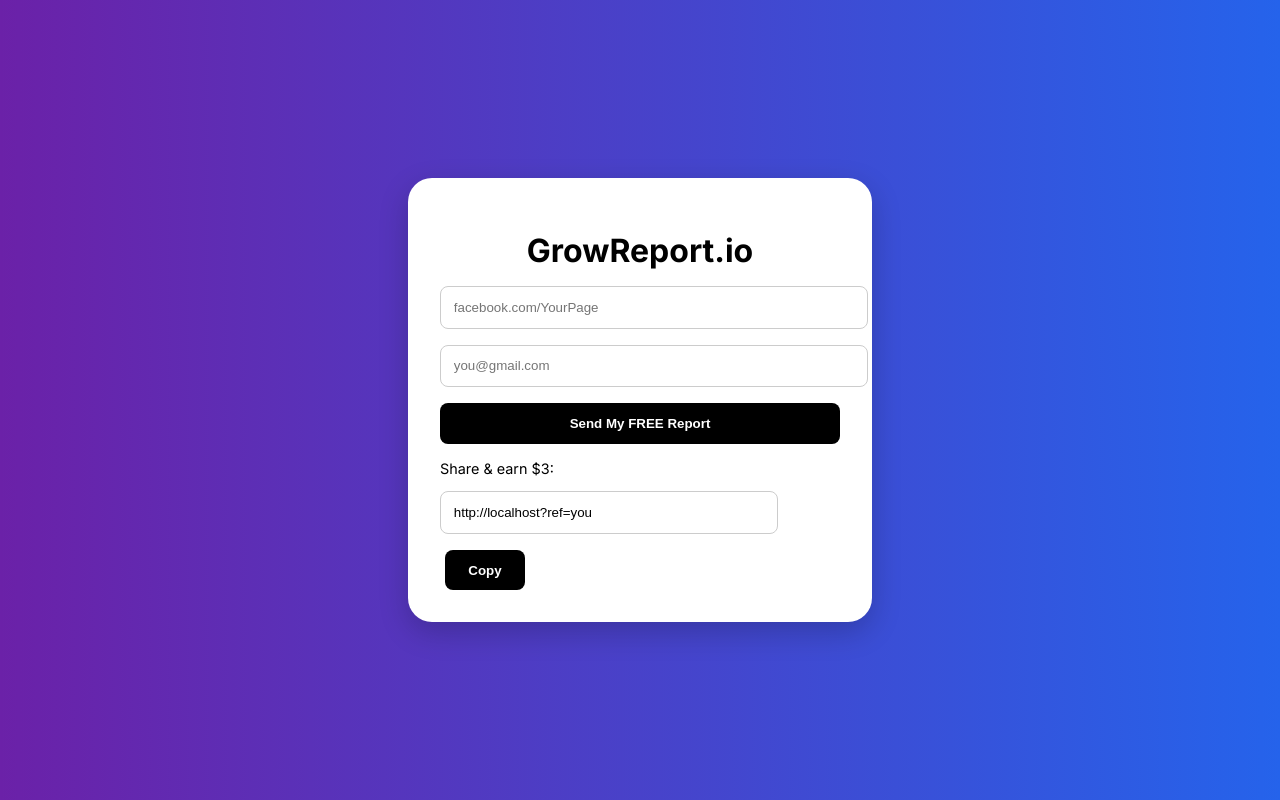
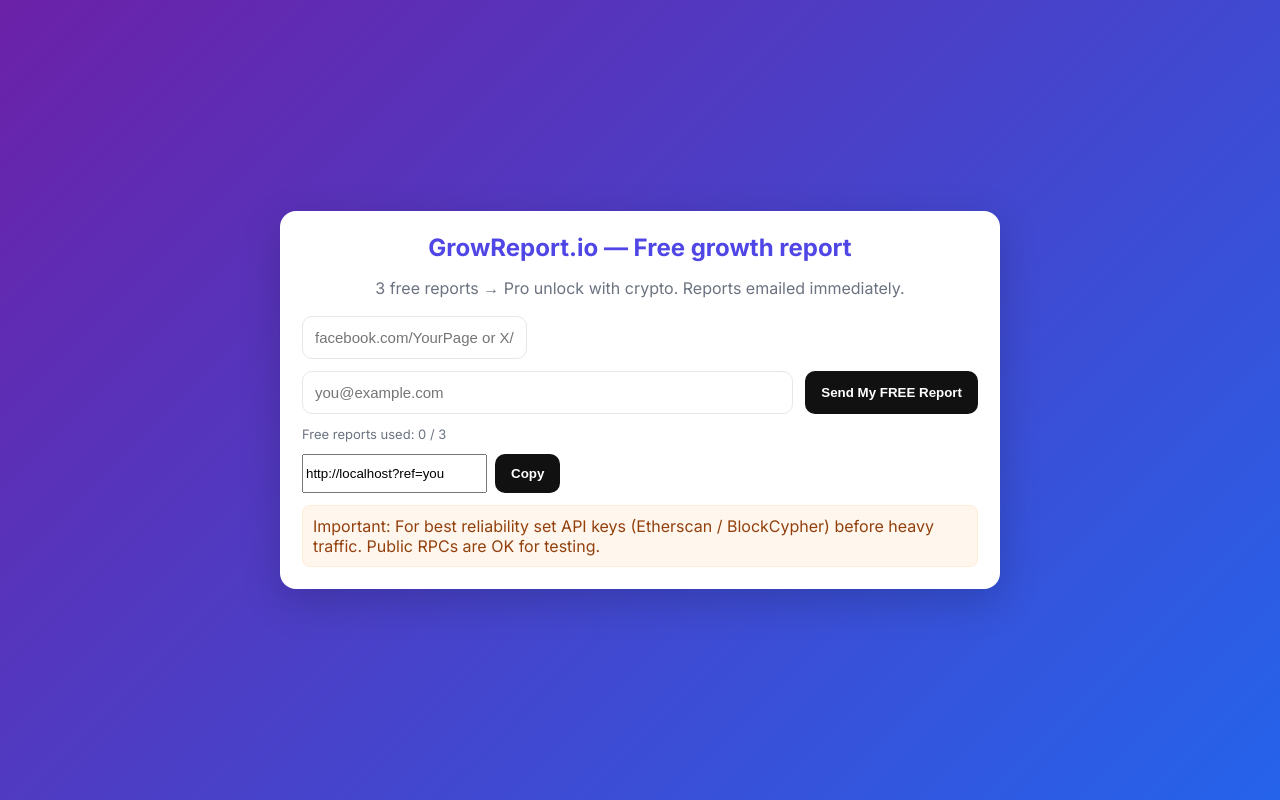
Before and after one commit to daviddan-241/GROWREPORT.IO, a plain HTML site: page index.html in a window 1280 px wide. Drawn offline with nearby package versions, Linux system fonts and the light colour scheme.

Commit message:
Update index.html

```diff
--- a/index.html
+++ b/index.html
@@ -1,41 +1,77 @@
-<!DOCTYPE html>
+<!doctype html>
 <html lang="en">
 <head>
-  <meta charset="UTF-8">
-  <meta name="viewport" content="width=device-width, initial-scale=1.0">
+  <meta charset="utf-8" />
+  <meta name="viewport" content="width=device-width,initial-scale=1" />
   <title>GrowReport.io</title>
   <link href="https://fonts.googleapis.com/css2?family=Inter:wght@400;600;700&display=swap" rel="stylesheet">
   <script src="https://cdn.jsdelivr.net/npm/axios/dist/axios.min.js"></script>
   <script src="https://cdn.jsdelivr.net/npm/html2canvas@1.4.1/dist/html2canvas.min.js"></script>
   <script src="https://cdnjs.cloudflare.com/ajax/libs/jspdf/2.5.1/jspdf.umd.min.js"></script>
+
   <style>
-    body { margin:0; font-family:'Inter',sans-serif; background:linear-gradient(to right,#6b21a8,#2563eb); display:flex; justify-content:center; align-items:center; min-height:100vh; }
-    .container { background:white; padding:2rem; border-radius:1.5rem; box-shadow:0 10px 30px rgba(0,0,0,0.2); max-width:400px; width:100%; }
-    h1 { text-align:center; margin-bottom:1rem; }
-    input { width:100%; padding:0.8rem; margin-bottom:1rem; border-radius:0.5rem; border:1px solid #ccc; }
-    button { width:100%; padding:0.8rem; border:none; border-radius:0.5rem; background:black; color:white; font-weight:bold; cursor:pointer; }
-    button:hover { background:#333; }
-    #proSection { display:none; margin-top:1rem; padding:1rem; background:#f3f3f3; border-radius:0.5rem; }
-    .referral { margin-top:1rem; font-size:0.9rem; }
-    .referral input { width:calc(100% - 90px); display:inline-block; }
-    .referral button { display:inline-block; width:80px; margin-left:5px; }
-    #verifyMessage { margin-top:0.5rem; font-weight:bold; }
+    :root { --bg1:#6b21a8; --bg2:#2563eb; --card:#fff; --accent:#4f46e5; --muted:#6b7280; }
+    *{box-sizing:border-box} body{margin:0;font-family:Inter,system-ui,Arial;background:linear-gradient(135deg,var(--bg1),var(--bg2));min-height:100vh;display:flex;align-items:center;justify-content:center;padding:20px}
+    .card{width:100%;max-width:720px;background:var(--card);border-radius:16px;padding:22px;box-shadow:0 12px 40px rgba(0,0,0,0.18)}
+    h1{margin:0 0 8px;color:var(--accent);font-size:24px;text-align:center}
+    .lead{color:var(--muted);text-align:center;margin-bottom:18px}
+    .row{display:flex;gap:12px;flex-wrap:wrap}
+    input[type="text"], input[type="email"], input[type="password"]{flex:1;padding:12px;border-radius:10px;border:1px solid #e5e7eb;font-size:15px}
+    button{background:#111;color:#fff;border:0;padding:12px 16px;border-radius:10px;font-weight:600;cursor:pointer}
+    button.secondary{background:#10b981}
+    .wallets{display:grid;grid-template-columns:repeat(auto-fit,minmax(160px,1fr));gap:10px;margin-top:12px}
+    .wallet{background:#f8fafc;padding:10px;border-radius:10px;border:1px solid #eef2ff;font-size:13px}
+    .small{font-size:13px;color:var(--muted)}
+    .ref{display:flex;gap:8px;margin-top:12px}
+    .hidden{display:none}
+    #status{margin-top:12px;font-weight:600}
+    .note{margin-top:12px;color:#92400e;background:#fff7ed;padding:10px;border-radius:8px;border:1px solid #ffedd5}
+    .center{text-align:center}
   </style>
 </head>
 <body>
-  <div class="container">
-    <h1>GrowReport.io</h1>
-    <input id="pageUrl" placeholder="facebook.com/YourPage">
-    <input id="userEmail" placeholder="you@gmail.com" type="email">
-    <button id="sendReport">Send My FREE Report</button>
+  <div class="card" role="main">
+    <h1>GrowReport.io — Free growth report</h1>
+    <p class="lead">3 free reports → Pro unlock with crypto. Reports emailed immediately.</p>
 
-    <div class="referral">
-      <p>Share & earn $3:</p>
-      <input id="referralLink" readonly>
+    <div style="margin-bottom:12px">
+      <input id="pageUrl" type="text" placeholder="facebook.com/YourPage or X/Twitter handle" />
+    </div>
+
+    <div style="margin-bottom:12px" class="row">
+      <input id="userEmail" type="email" placeholder="you@example.com" />
+      <button id="sendReport">Send My FREE Report</button>
+    </div>
+
+    <div id="usageInfo" class="small">Free reports used: 0 / 3</div>
+
+    <div class="ref">
+      <input id="referralLink" readonly placeholder="Referral link will appear here" />
       <button id="copyReferral">Copy</button>
     </div>
 
-    <div id="proSection"></div>
+    <div id="proSection" class="hidden">
+      <hr style="margin:16px 0" />
+      <h3>Pro — $15 every 2 weeks</h3>
+      <p class="small">Pay with one of these networks. We auto-check your TX hash and unlock Pro when confirmed.</p>
+
+      <div class="wallets" id="walletsContainer"></div>
+
+      <div style="margin-top:12px">
+        <div class="small">Amount required (live): <span id="amountsText">Loading prices…</span></div>
+        <input id="txHashInput" type="text" placeholder="Paste your transaction hash (tx) here" style="margin-top:8px" />
+        <div style="margin-top:8px" class="row">
+          <button id="verifyPaymentBtn">Verify Payment</button>
+          <button id="manualUnlockBtn" class="secondary">Manual Unlock (Admin)</button>
+        </div>
+        <div id="verifyMessage" class="small" style="margin-top:8px"></div>
+      </div>
+    </div>
+
+    <div id="status" class="center"></div>
+    <div class="note">
+      Important: For best reliability set API keys (Etherscan / BlockCypher) before heavy traffic. Public RPCs are OK for testing.
+    </div>
   </div>
 
   <script src="script.js"></script>
```
